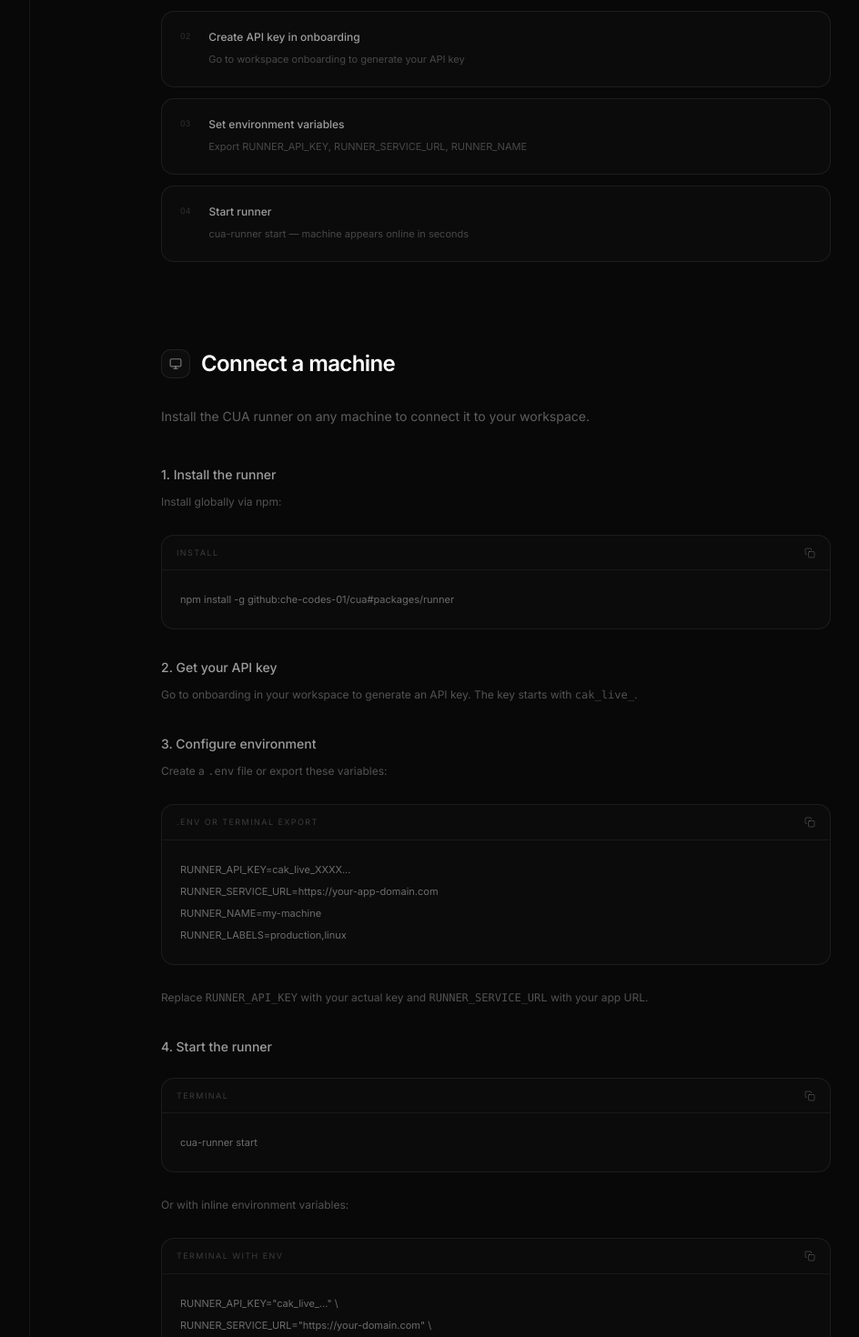
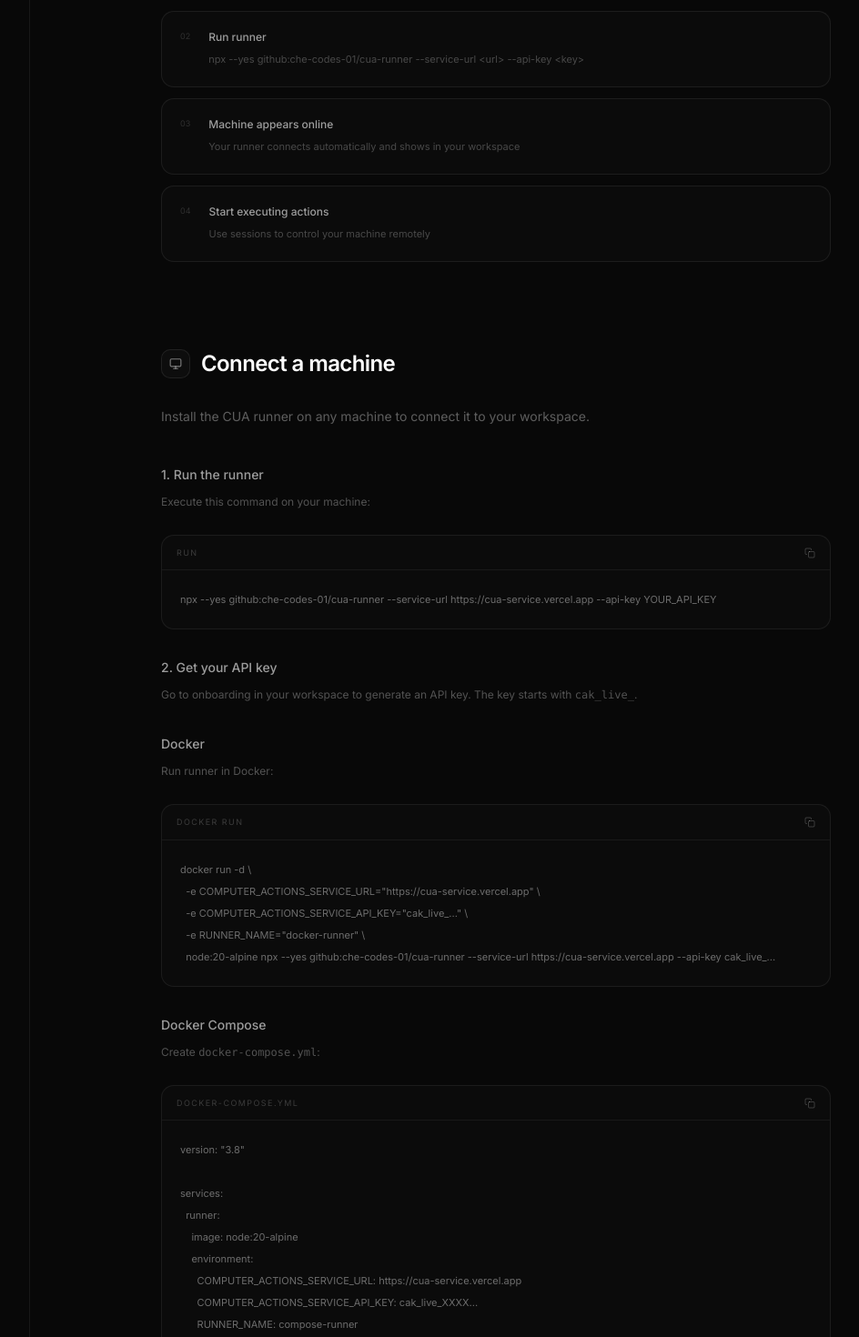
Before and after one commit to che-codes-01/cua, a Next.js app in the folder cua-app/: page /docs in a window 1280 px wide. Shown: the part 1200-2670 px from the top of the page at 91% size, without its empty margins (223-1167 px from the left). Built offline with nearby package versions, Linux system fonts and the light colour scheme.

Commit message:
Update product docs with correct npx runner commands

```diff
--- a/cua-app/src/app/docs/page.tsx
+++ b/cua-app/src/app/docs/page.tsx
@@ -399,27 +399,27 @@
                 {[
                   {
                     number: "01",
-                    title: "Install runner CLI",
+                    title: "Get API key",
                     description:
-                      "npm install -g github:che-codes-01/cua#packages/runner",
+                      "Go to workspace settings to generate your API key",
                   },
                   {
                     number: "02",
-                    title: "Create API key in onboarding",
+                    title: "Run runner",
                     description:
-                      "Go to workspace onboarding to generate your API key",
+                      "npx --yes github:che-codes-01/cua-runner --service-url <url> --api-key <key>",
                   },
                   {
                     number: "03",
-                    title: "Set environment variables",
+                    title: "Machine appears online",
                     description:
-                      "Export RUNNER_API_KEY, RUNNER_SERVICE_URL, RUNNER_NAME",
+                      "Your runner connects automatically and shows in your workspace",
                   },
                   {
                     number: "04",
-                    title: "Start runner",
+                    title: "Start executing actions",
                     description:
-                      "cua-runner start — machine appears online in seconds",
+                      "Use sessions to control your machine remotely",
                   },
                 ].map((step) => (
                   <div
@@ -462,15 +462,15 @@
               </p>
 
               <h3 className="mt-10 text-sm font-medium text-white/60">
-                1. Install the runner
+                1. Run the runner
               </h3>
 
               <p className="mt-2 text-[12px] leading-6 text-white/30">
-                Install globally via npm:
+                Execute this command on your machine:
               </p>
 
-              <CodeBlock label="Install">
-                {`npm install -g github:che-codes-01/cua#packages/runner`}
+              <CodeBlock label="Run">
+                {`npx --yes github:che-codes-01/cua-runner --service-url https://cua-service.vercel.app --api-key YOUR_API_KEY`}
               </CodeBlock>
 
               <h3 className="mt-8 text-sm font-medium text-white/60">
@@ -482,44 +482,6 @@
               </p>
 
               <h3 className="mt-8 text-sm font-medium text-white/60">
-                3. Configure environment
-              </h3>
-
-              <p className="mt-2 text-[12px] leading-6 text-white/30">
-                Create a <code>.env</code> file or export these variables:
-              </p>
-
-              <CodeBlock label=".env or terminal export">
-                {`RUNNER_API_KEY=cak_live_XXXX...
-RUNNER_SERVICE_URL=https://your-app-domain.com
-RUNNER_NAME=my-machine
-RUNNER_LABELS=production,linux`}
-              </CodeBlock>
-
-              <p className="mt-4 text-[12px] leading-6 text-white/30">
-                Replace <code>RUNNER_API_KEY</code> with your actual key and <code>RUNNER_SERVICE_URL</code> with your app URL.
-              </p>
-
-              <h3 className="mt-8 text-sm font-medium text-white/60">
-                4. Start the runner
-              </h3>
-
-              <CodeBlock label="Terminal">
-                {`cua-runner start`}
-              </CodeBlock>
-
-              <p className="mt-4 text-[12px] leading-6 text-white/30">
-                Or with inline environment variables:
-              </p>
-
-              <CodeBlock label="Terminal with env">
-                {`RUNNER_API_KEY="cak_live_..." \\
-RUNNER_SERVICE_URL="https://your-domain.com" \\
-RUNNER_NAME="my-machine" \\
-cua-runner start`}
-              </CodeBlock>
-
-              <h3 className="mt-8 text-sm font-medium text-white/60">
                 Docker
               </h3>
 
@@ -529,11 +491,10 @@
 
               <CodeBlock label="docker run">
                 {`docker run -d \\
-  -e RUNNER_API_KEY="cak_live_..." \\
-  -e RUNNER_SERVICE_URL="https://your-domain.com" \\
+  -e COMPUTER_ACTIONS_SERVICE_URL="https://cua-service.vercel.app" \\
+  -e COMPUTER_ACTIONS_SERVICE_API_KEY="cak_live_..." \\
   -e RUNNER_NAME="docker-runner" \\
-  -e RUNNER_LABELS="docker" \\
-  node:20-alpine npx -g github:che-codes-01/cua#packages/runner`}
+  node:20-alpine npx --yes github:che-codes-01/cua-runner --service-url https://cua-service.vercel.app --api-key cak_live_...`}
               </CodeBlock>
 
               <h3 className="mt-8 text-sm font-medium text-white/60">
@@ -551,11 +512,10 @@
   runner:
     image: node:20-alpine
     environment:
-      RUNNER_API_KEY: cak_live_XXXX...
-      RUNNER_SERVICE_URL: https://your-domain.com
+      COMPUTER_ACTIONS_SERVICE_URL: https://cua-service.vercel.app
+      COMPUTER_ACTIONS_SERVICE_API_KEY: cak_live_XXXX...
       RUNNER_NAME: compose-runner
-      RUNNER_LABELS: docker,production
-    command: npx -g github:che-codes-01/cua#packages/runner
+    command: npx --yes github:che-codes-01/cua-runner --service-url https://cua-service.vercel.app --api-key cak_live_XXXX...
     restart: unless-stopped`}
               </CodeBlock>
 
```
